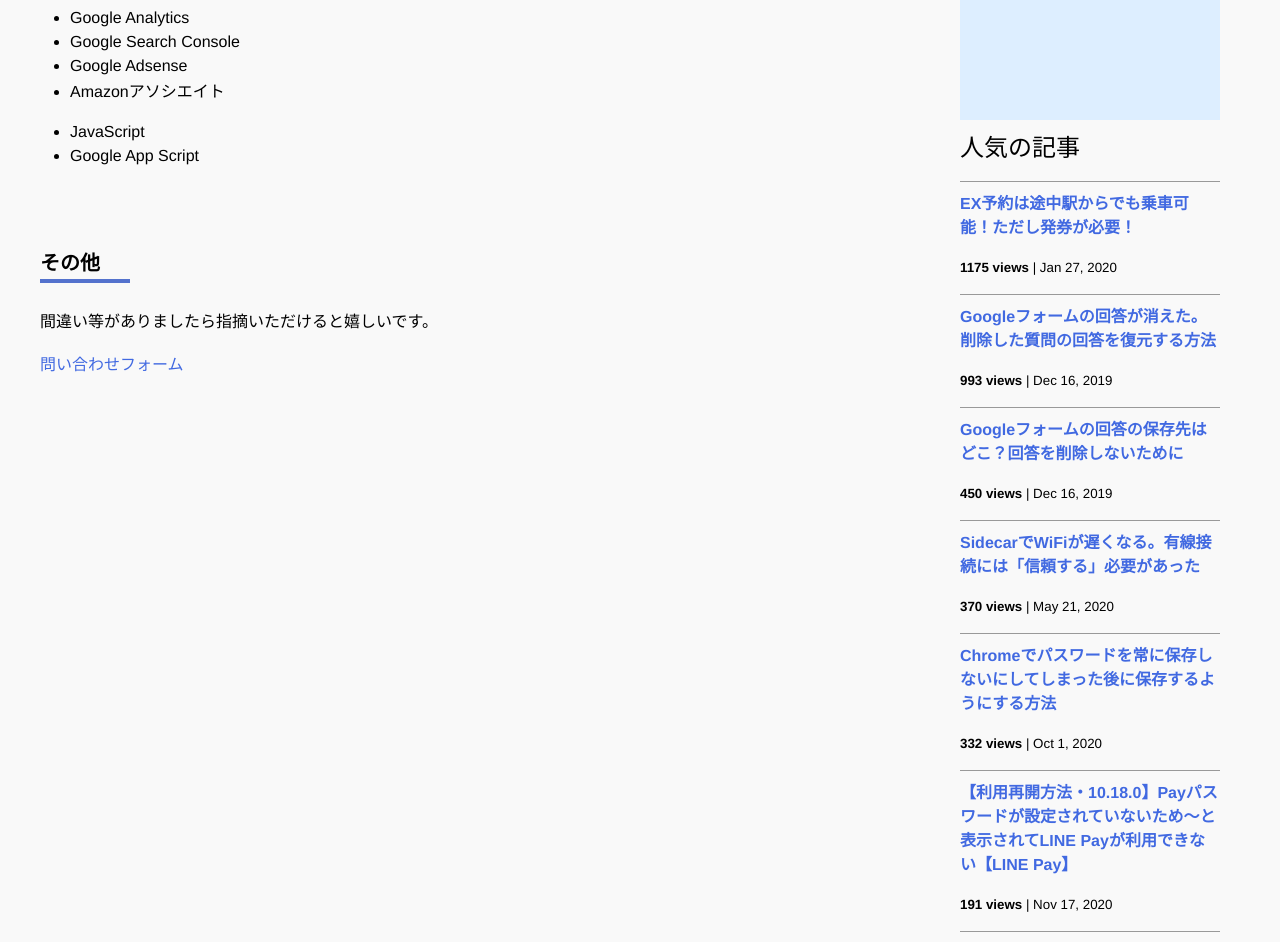
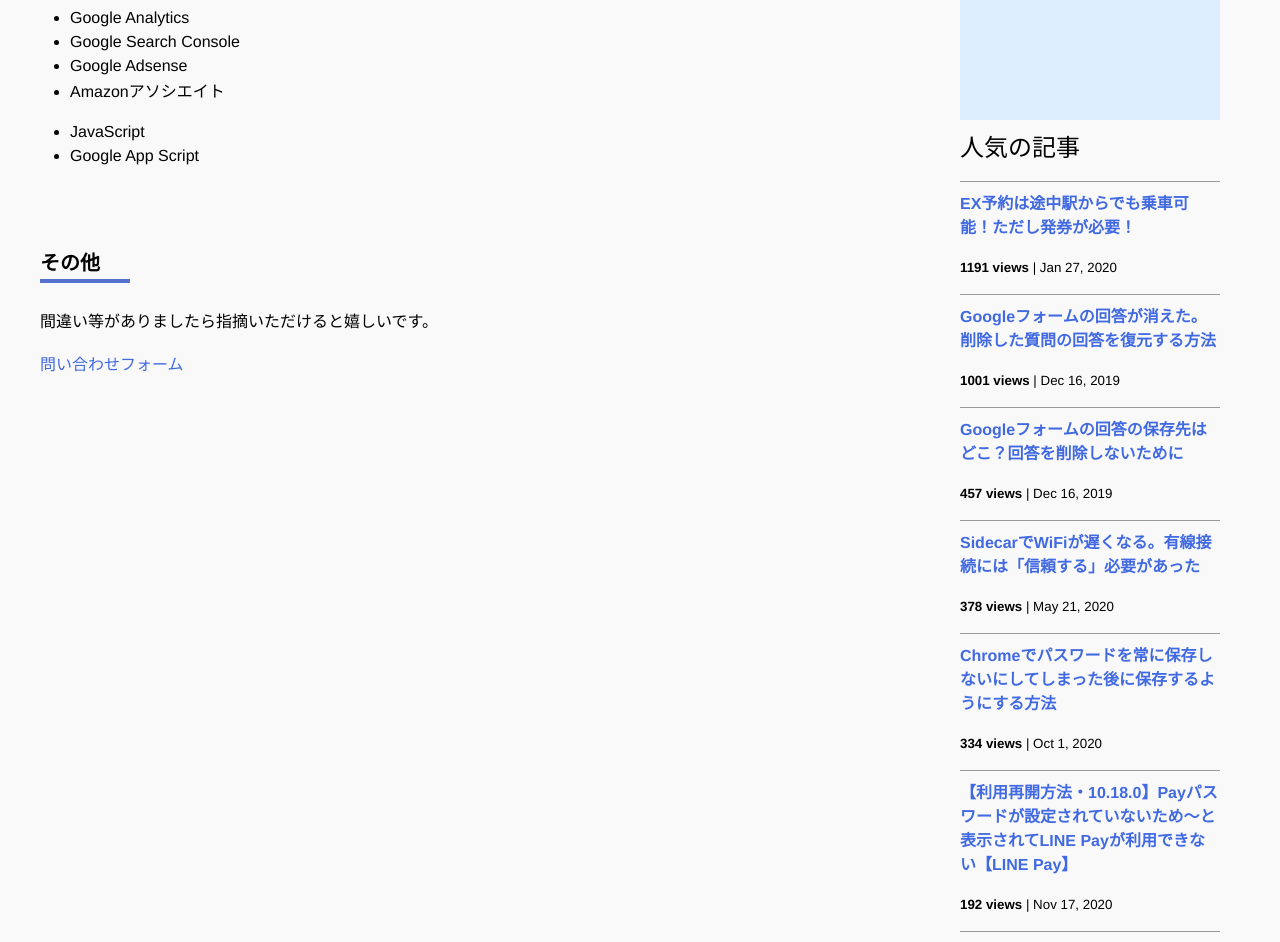
Before and after one commit to iwanaminami/shoyaiwaname, a Jekyll site: the page built from about.markdown, in a window 1280 px wide and 1400 px high, scrolled down 693 px. Shown: the top 942 px of the window. Built offline with Jekyll 4.4.1, drawn with Linux system fonts in a browser that asks for light colours; nearby versions of some CDN libraries; comment, search, counter and statistics services are not loaded.

Commit message:
a new commit message

```diff
--- a/_data/popularposts.yml
+++ b/_data/popularposts.yml
@@ -1,15 +1,15 @@
 side:
-  - view: 1175
+  - view: 1191
     url: /2020/01/27/ex-rideontheway.html
-  - view: 993
+  - view: 1001
     url: /2019/12/16/restore-googleform.html
-  - view: 450
+  - view: 457
     url: /2019/12/16/googleform-answers.html
-  - view: 370
+  - view: 378
     url: /2020/05/21/sidecar-via-cable.html
-  - view: 332
+  - view: 334
     url: /2020/10/01/googlepassword.html
-  - view: 191
+  - view: 192
     url: /2020/11/17/linepay.html
   - view: 134
     url: /2021/05/18/image-compression-word.html
```
